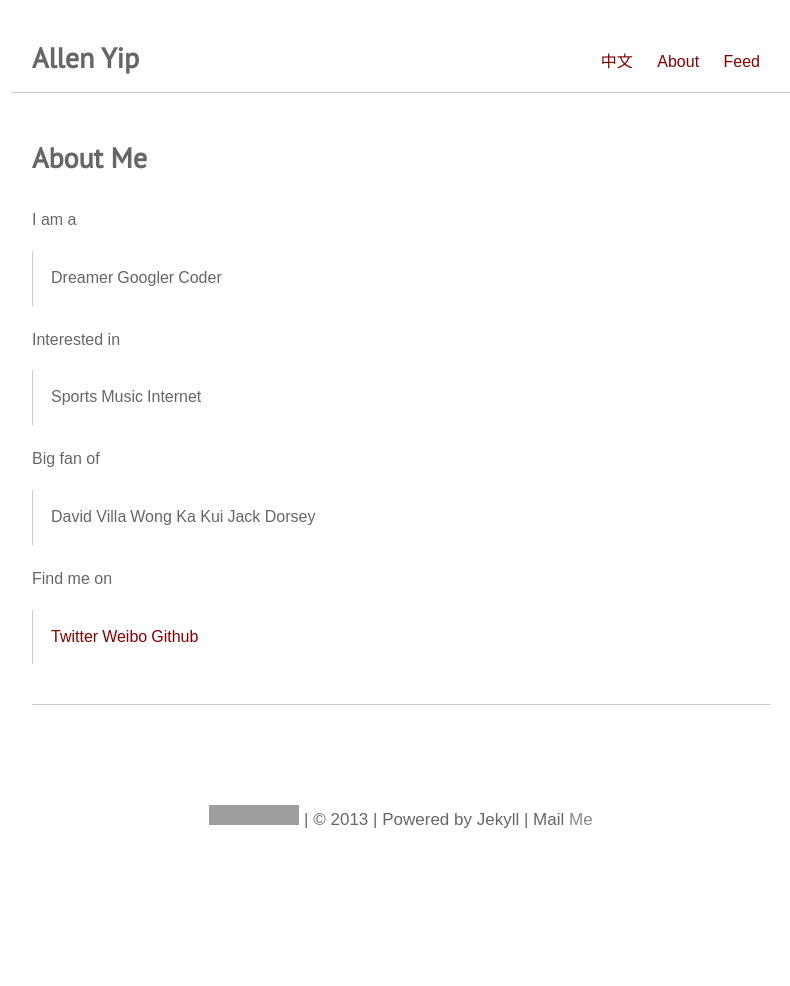
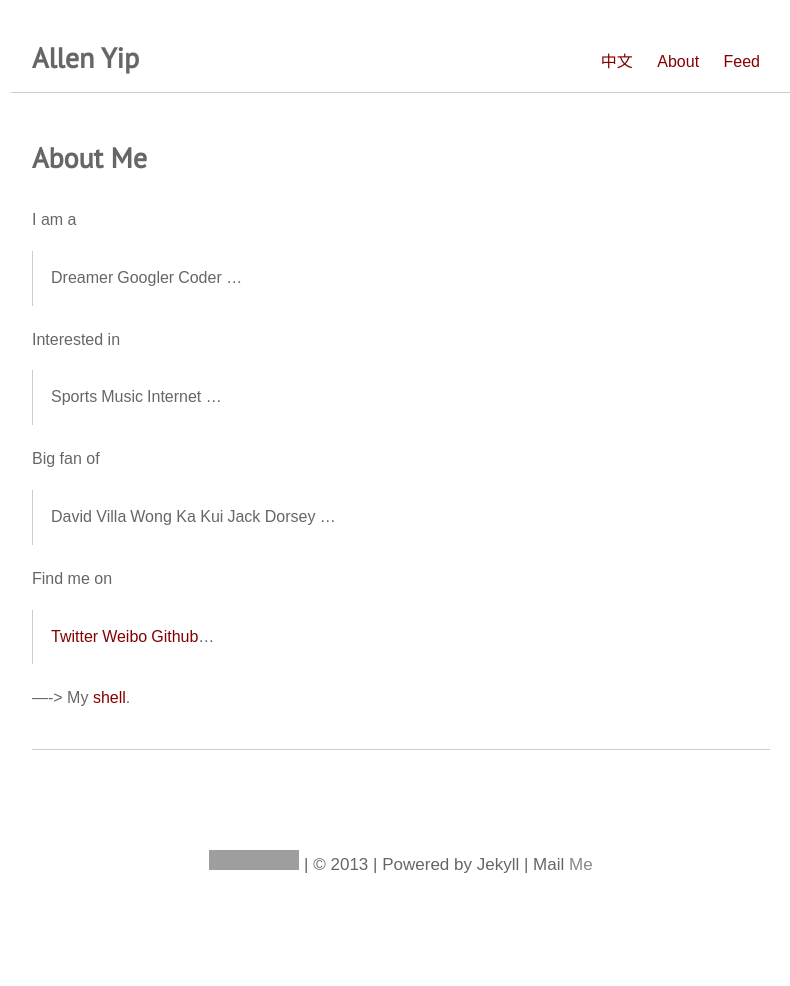
Before and after one commit to allenyip/en, a Jekyll site: the page built from about.md, in a window 1280 px wide. Shown: the whole page, without its empty margins (239-1029 px from the left). Built offline with Jekyll 4.4.1, drawn with Linux system fonts in a browser that asks for light colours; some web fonts are replaced; Markdown is read by kramdown in place of the engine named in the settings; comment, search, counter and statistics services are not loaded; before the commit the page ends 941 px from its top, so only the background shows below that; grey boxes are pictures that could not be loaded.

Commit message:
modify about file

```diff
--- a/about.md
+++ b/about.md
@@ -5,13 +5,15 @@ layout: default
 
 ---
 I am a
->Dreamer | Googler | Coder
+>Dreamer | Googler | Coder ...
 
 Interested in
->Sports | Music | Internet
+>Sports | Music | Internet ...
 
 Big fan of
->David Villa | Wong Ka Kui | Jack Dorsey
+>David Villa | Wong Ka Kui | Jack Dorsey ...
 
 Find me on
->[Twitter](https://twitter.com/allenyipp) | [Weibo](http://weibo.com/boring) | [Github](https://github.com/allenyip)
+>[Twitter](https://twitter.com/allenyipp) | [Weibo](http://weibo.com/boring) | [Github](https://github.com/allenyip)...
+
+----> My [shell](http://allenyip.github.com/shell).
```
